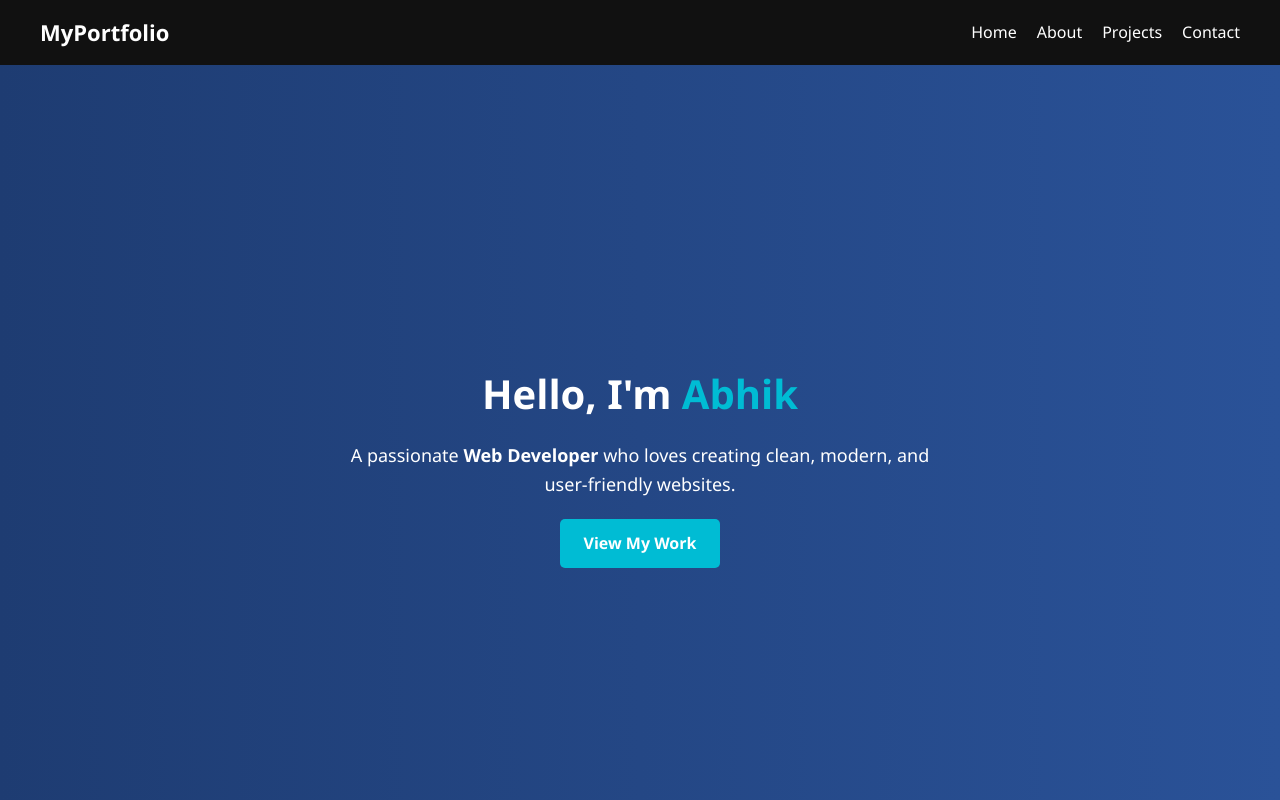
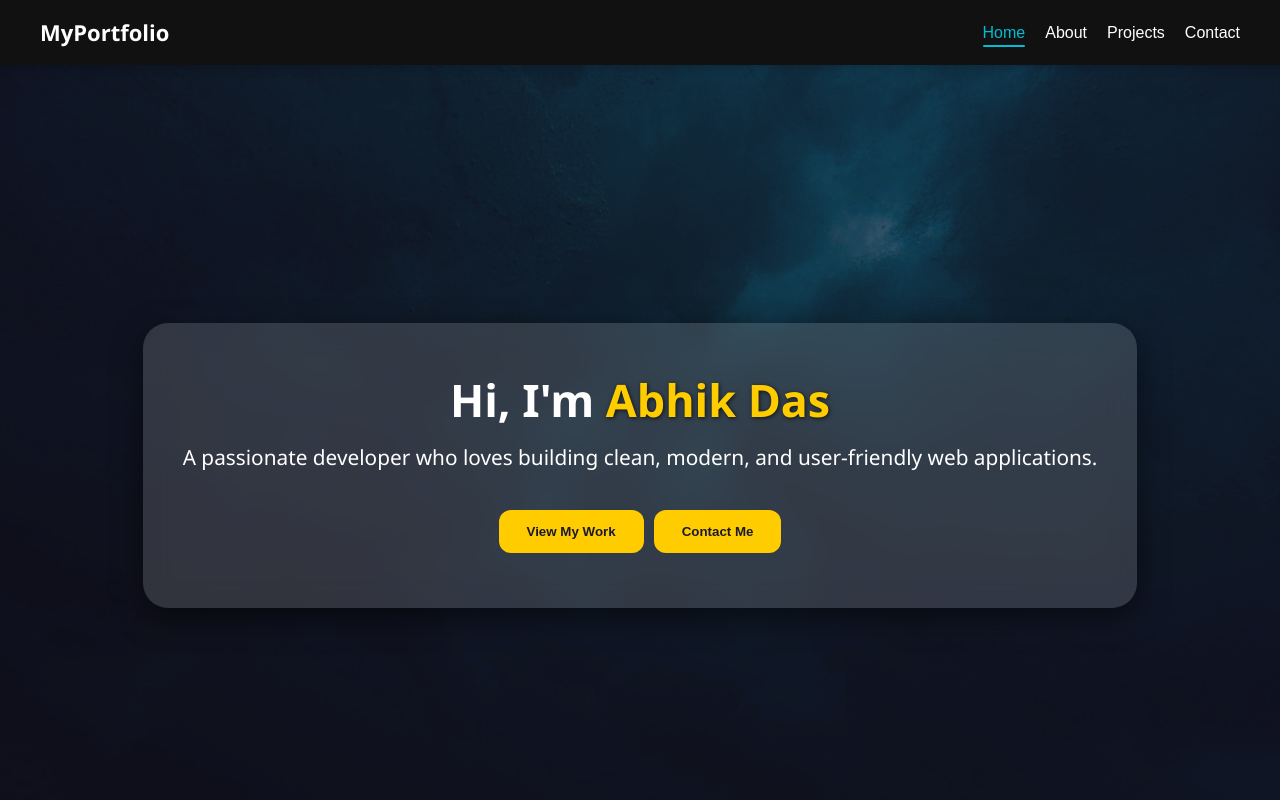
Before and after one commit to AO811/Portfolio, a React (Vite) app in the folder my-portfolio/: page / in a window 1280 px wide. Shown: the top 800 px of the page. Built offline with nearby package versions, Linux system fonts and the light colour scheme.

Commit message:
commit 2

```diff
--- a/my-portfolio/src/App.css
+++ b/my-portfolio/src/App.css
@@ -37,7 +37,6 @@
 /* Hero Section */
 .hero {
   height: 100vh;
-  background: linear-gradient(to right, #1e3c72, #2a5298);
   color: #fff;
   display: flex;
   align-items: center;
@@ -62,22 +61,6 @@
   margin-left: auto;
   margin-right: auto;
 }
-
-.btn {
-  display: inline-block;
-  background: #00bcd4;
-  color: white;
-  padding: 12px 24px;
-  border-radius: 5px;
-  text-decoration: none;
-  font-weight: bold;
-  transition: background 0.3s;
-}
-
-.btn:hover {
-  background: #008c9e;
-}
-
 /* Smooth Scrolling */
 html {
   scroll-behavior: smooth;
--- a/my-portfolio/src/App.jsx
+++ b/my-portfolio/src/App.jsx
@@ -1,4 +1,5 @@
-import React from "react";
+import React, { useRef } from "react";
+import Navbar from "./components/Navbar";
 import Home from "./pages/Home";
 import About from "./pages/About";
 import Projects from "./pages/Projects";
@@ -6,43 +7,33 @@ import Contact from "./pages/Contact";
 import "./App.css";
 
 function App() {
+  // Create refs for each section
+  const homeRef = useRef(null);
+  const aboutRef = useRef(null);
+  const projectsRef = useRef(null);
+  const contactRef = useRef(null);
+
+  const sectionRefs = { homeRef, aboutRef, projectsRef, contactRef };
+
   return (
     <div className="App">
-      {/* Sticky Navbar */}
-      <nav className="navbar">
-        <h1 className="logo">MyPortfolio</h1>
-        <ul className="nav-links">
-          <li><a href="#home">Home</a></li>
-          <li><a href="#about">About</a></li>
-          <li><a href="#projects">Projects</a></li>
-          <li><a href="#contact">Contact</a></li>
-        </ul>
-      </nav>
+      {/* Navbar with sectionRefs */}
+      <Navbar refs={sectionRefs} />
 
-      {/* Hero Section */}
-      <section id="home" className="hero">
-        <div className="hero-content">
-          <h2>Hello, I'm <span className="highlight">Abhik</span></h2>
-          <p>
-            A passionate <strong>Web Developer</strong> who loves creating clean,
-            modern, and user-friendly websites.
-          </p>
-          <a href="#projects" className="btn">View My Work</a>
-        </div>
+      {/* Sections with refs */}
+      <section ref={homeRef}>
+        <Home refs={sectionRefs} />
       </section>
 
-      {/* About Section */}
-      <section id="about">
+      <section ref={aboutRef}>
         <About />
       </section>
 
-      {/* Projects Section */}
-      <section id="projects">
+      <section ref={projectsRef}>
         <Projects />
       </section>
 
-      {/* Contact Section */}
-      <section id="contact">
+      <section ref={contactRef}>
         <Contact />
       </section>
     </div>
--- /dev/null
+++ b/my-portfolio/src/components/Navbar.css
@@ -0,0 +1,104 @@
+/* Navbar Base */
+.navbar {
+  display: flex;
+  justify-content: space-between;
+  align-items: center;
+  padding: 15px 40px;
+  background: rgba(17, 17, 17, 0.95);
+  backdrop-filter: blur(5px);
+  position: sticky;
+  top: 0;
+  z-index: 1000;
+  box-shadow: 0 2px 10px rgba(0,0,0,0.2);
+}
+
+.logo {
+  color: #fff;
+  font-size: 22px;
+  font-weight: bold;
+}
+
+/* Navbar links as buttons */
+.nav-links {
+  display: flex;
+  gap: 20px;
+}
+
+.nav-links button {
+  background: none;
+  border: none;
+  color: #fff;
+  font-size: 16px;
+  cursor: pointer;
+  position: relative;
+  transition: color 0.3s;
+}
+
+.nav-links button.active,
+.nav-links button:hover {
+  color: #00bcd4;
+}
+
+.nav-links button.active::after,
+.nav-links button:hover::after {
+  content: "";
+  position: absolute;
+  left: 0;
+  bottom: -5px;
+  width: 100%;
+  height: 2px;
+  background: #00bcd4;
+  border-radius: 2px;
+}
+
+/* Hamburger Menu */
+.hamburger {
+  display: none;
+  flex-direction: column;
+  cursor: pointer;
+  gap: 5px;
+}
+
+.hamburger span {
+  width: 25px;
+  height: 3px;
+  background: white;
+  transition: 0.3s;
+}
+
+/* Open hamburger animation */
+.hamburger.open span:nth-child(1) {
+  transform: rotate(45deg) translate(5px, 5px);
+}
+
+.hamburger.open span:nth-child(2) {
+  opacity: 0;
+}
+
+.hamburger.open span:nth-child(3) {
+  transform: rotate(-45deg) translate(5px, -5px);
+}
+
+/* Responsive */
+@media (max-width: 768px) {
+  .nav-links {
+    position: absolute;
+    top: 70px;
+    right: -100%;
+    flex-direction: column;
+    background: rgba(17,17,17,0.95);
+    width: 200px;
+    padding: 20px;
+    gap: 15px;
+    transition: right 0.3s ease;
+    border-radius: 10px 0 0 10px;
+  }
+
+  .nav-links.open {
+    right: 0;
+  }
+
+  .hamburger {
+    display: flex;
+  }
+}
--- /dev/null
+++ b/my-portfolio/src/components/Navbar.jsx
@@ -0,0 +1,83 @@
+import React, { useState, useEffect } from "react";
+import "./Navbar.css";
+
+function Navbar({ refs }) {
+  const [open, setOpen] = useState(false);
+  const [active, setActive] = useState("home");
+
+  // Update active link on scroll
+  useEffect(() => {
+    const sections = [
+      { id: "home", ref: refs.homeRef },
+      { id: "about", ref: refs.aboutRef },
+      { id: "projects", ref: refs.projectsRef },
+      { id: "contact", ref: refs.contactRef },
+    ];
+
+    const handleScroll = () => {
+      const scrollPos = window.scrollY + 100;
+      sections.forEach(({ id, ref }) => {
+        if (ref.current) {
+          const offsetTop = ref.current.offsetTop;
+          const offsetHeight = ref.current.offsetHeight;
+          if (scrollPos >= offsetTop && scrollPos < offsetTop + offsetHeight) {
+            setActive(id);
+          }
+        }
+      });
+    };
+
+    window.addEventListener("scroll", handleScroll);
+    return () => window.removeEventListener("scroll", handleScroll);
+  }, [refs]);
+
+  // Scroll to section on click
+  const scrollToSection = (ref) => {
+    ref.current.scrollIntoView({ behavior: "smooth" });
+    setOpen(false); // close mobile menu
+  };
+
+  return (
+    <nav className="navbar">
+      <h1 className="logo">MyPortfolio</h1>
+
+      <div className={`nav-links ${open ? "open" : ""}`}>
+        <button
+          className={active === "home" ? "active" : ""}
+          onClick={() => scrollToSection(refs.homeRef)}
+        >
+          Home
+        </button>
+        <button
+          className={active === "about" ? "active" : ""}
+          onClick={() => scrollToSection(refs.aboutRef)}
+        >
+          About
+        </button>
+        <button
+          className={active === "projects" ? "active" : ""}
+          onClick={() => scrollToSection(refs.projectsRef)}
+        >
+          Projects
+        </button>
+        <button
+          className={active === "contact" ? "active" : ""}
+          onClick={() => scrollToSection(refs.contactRef)}
+        >
+          Contact
+        </button>
+      </div>
+
+      <div
+        className={`hamburger ${open ? "open" : ""}`}
+        onClick={() => setOpen(!open)}
+      >
+        <span></span>
+        <span></span>
+        <span></span>
+      </div>
+    </nav>
+  );
+}
+
+export default Navbar;
--- a/my-portfolio/src/pages/Home.css
+++ b/my-portfolio/src/pages/Home.css
@@ -1,62 +1,94 @@
-/* Background for hero section */
+/* Background for hero section with image */
 .home {
   height: 100vh;
-  background: linear-gradient(135deg, #1a1a2e, #16213e, #0f3460);
+  background-size: cover;
+  background-position: center;
   display: flex;
   justify-content: center;
   align-items: center;
   color: #fff;
   text-align: center;
+  position: relative;
 }
 
-/* Container for hero content */
-.hero-container {
-  max-width: 800px;
-  padding: 20px;
+/* Optional overlay for readability */
+.home::before {
+  content: "";
+  position: absolute;
+  top: 0;
+  left: 0;
+  width: 100%;
+  height: 100%;
+  background: rgba(26, 26, 46, 0.6); /* dark overlay */
+  z-index: 1;
 }
 
-/* Card styling */
+/* Hero card stays above overlay */
 .hero-card {
-  background: rgba(255, 255, 255, 0.1);
-  backdrop-filter: blur(10px);
-  padding: 40px;
-  border-radius: 20px;
-  box-shadow: 0px 8px 25px rgba(0, 0, 0, 0.4);
+  position: relative;
+  z-index: 2;
+  background: rgba(255, 255, 255, 0.15);
+  backdrop-filter: blur(15px);
+  padding: 50px 40px;
+  border-radius: 25px;
+  box-shadow: 0px 10px 30px rgba(0, 0, 0, 0.5);
   transition: transform 0.3s ease, box-shadow 0.3s ease;
 }
 
 .hero-card:hover {
   transform: translateY(-10px);
-  box-shadow: 0px 12px 35px rgba(0, 0, 0, 0.6);
+  box-shadow: 0px 15px 45px rgba(0, 0, 0, 0.7);
 }
 
-.hero-card h1 {
-  font-size: 2.5rem;
+/* Titles */
+.hero-title {
+  font-size: 2.8rem;
   margin-bottom: 15px;
+  line-height: 1.2;
 }
 
-.hero-card .highlight {
-  color: #ffcc00;
+.hero-subtitle {
+  font-size: 1.3rem;
+  margin-bottom: 30px;
 }
 
-.hero-card p {
-  font-size: 1.2rem;
-  margin-bottom: 25px;
+.highlight {
+  color: #ffcc00;
+  text-shadow: 1px 1px 4px rgba(0, 0, 0, 0.7);
 }
 
-/* Button styling */
-.btn {
+/* Buttons */
+.hero-buttons button {
   display: inline-block;
-  padding: 12px 24px;
+  padding: 14px 28px;
+  margin: 5px;
   background: #ffcc00;
   color: #1a1a2e;
   font-weight: bold;
-  border-radius: 8px;
+  border-radius: 12px;
+  border: none;
+  cursor: pointer;
   text-decoration: none;
-  transition: background 0.3s ease, transform 0.2s ease;
+  transition: background 0.3s ease, transform 0.2s ease, box-shadow 0.2s ease;
 }
 
-.btn:hover {
+.hero-buttons button:hover {
   background: #ffd633;
-  transform: scale(1.05);
+  transform: scale(1.08);
+  box-shadow: 0px 5px 15px rgba(0, 0, 0, 0.4);
 }
+
+/* Responsive text */
+@media (max-width: 768px) {
+  .hero-title {
+    font-size: 2.2rem;
+  }
+
+  .hero-subtitle {
+    font-size: 1.1rem;
+  }
+
+  .hero-card {
+    padding: 35px 25px;
+  }
+}
--- a/my-portfolio/src/pages/Home.jsx
+++ b/my-portfolio/src/pages/Home.jsx
@@ -1,28 +1,36 @@
 import React from "react";
 import "./Home.css";
+import heroBg from "../assets/hero-bg.jpg";
 
-const Home = () => {
+const Home = ({ refs }) => {
   return (
-    <section className="home">
+    <section className="home" style={{ backgroundImage: `url(${heroBg})` }}>
       <div className="hero">
         <div className="hero-card">
-          <img
-            src="https://via.placeholder.com/150"
-            alt="Profile"
-            className="hero-img"
-          />
-          <h1 className="hero-title">Hi, I'm Abhik Das</h1>
+          <h1 className="hero-title">
+            Hi, I'm <span className="highlight">Abhik Das</span>
+          </h1>
           <p className="hero-subtitle">
             A passionate developer who loves building clean, modern, and
             user-friendly web applications.
           </p>
           <div className="hero-buttons">
-            <a href="#projects" className="btn primary-btn">
+            <button
+              className="btn primary-btn"
+              onClick={() =>
+                refs.projectsRef.current.scrollIntoView({ behavior: "smooth" })
+              }
+            >
               View My Work
-            </a>
-            <a href="#contact" className="btn secondary-btn">
+            </button>
+            <button
+              className="btn secondary-btn"
+              onClick={() =>
+                refs.contactRef.current.scrollIntoView({ behavior: "smooth" })
+              }
+            >
               Contact Me
-            </a>
+            </button>
           </div>
         </div>
       </div>
```
Also changed, not shown: my-portfolio/src/assets/hero-bg.jpg (added).
